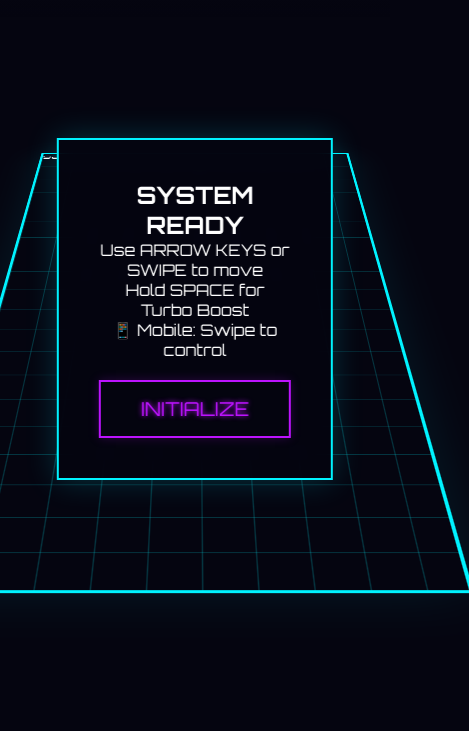
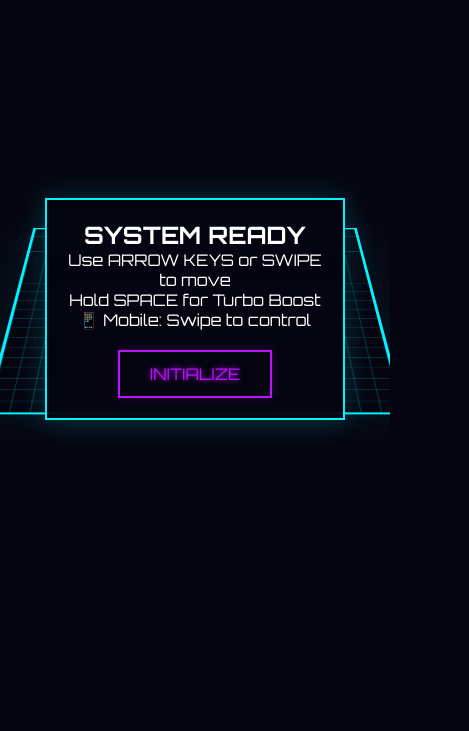
Before and after one commit to nitaidas8979-sketch/snake-game, a plain HTML site: page index.html in a window 390 px wide. Shown: the part 113-844 px from the top of the page, 469 px wide, since content can reach past the window. Drawn offline with Linux system fonts and the light colour scheme.

Commit message:
Fix mobile issues - prevent scrolling, responsive game board, fix touch controls

```diff
--- a/index.html
+++ b/index.html
@@ -3,7 +3,11 @@
 
 <head>
     <meta charset="UTF-8">
-    <meta name="viewport" content="width=device-width, initial-scale=1.0">
+    <meta name="viewport"
+        content="width=device-width, initial-scale=1.0, maximum-scale=1.0, user-scalable=no, viewport-fit=cover">
+    <meta name="theme-color" content="#050510">
+    <meta name="apple-mobile-web-app-capable" content="yes">
+    <meta name="mobile-web-app-capable" content="yes">
     <title>Neon Snake 3D</title>
     <link rel="stylesheet" href="style.css">
     <link href="https://fonts.googleapis.com/css2?family=Orbitron:wght@400;700&display=swap" rel="stylesheet">
@@ -48,7 +52,7 @@
             <div class="floor-grid"></div>
             <div id="game-board-3d">
                 <!-- 3D Cubes injected here -->
-            </div> sa
+            </div>
         </div>
     </div>
 
--- a/script.js
+++ b/script.js
@@ -308,16 +308,23 @@ let touchEndY = 0;
 
 const minSwipeDistance = 30; // Minimum swipe distance in pixels
 
+// Prevent all scrolling on touch devices
 document.addEventListener('touchstart', (e) => {
+  e.preventDefault();
   touchStartX = e.changedTouches[0].screenX;
   touchStartY = e.changedTouches[0].screenY;
-}, { passive: true });
+}, { passive: false });
+
+document.addEventListener('touchmove', (e) => {
+  e.preventDefault();
+}, { passive: false });
 
 document.addEventListener('touchend', (e) => {
+  e.preventDefault();
   touchEndX = e.changedTouches[0].screenX;
   touchEndY = e.changedTouches[0].screenY;
   handleSwipe();
-});
+}, { passive: false });
 
 function handleSwipe() {
   const deltaX = touchEndX - touchStartX;
--- a/style.css
+++ b/style.css
@@ -16,13 +16,23 @@
     box-sizing: border-box;
 }
 
+html,
 body {
     background-color: var(--bg-color);
     color: white;
     font-family: 'Orbitron', sans-serif;
-    height: 100vh;
+    height: 100%;
+    width: 100%;
     overflow: hidden;
     perspective: var(--perspective);
+    position: fixed;
+    top: 0;
+    left: 0;
+    touch-action: none;
+    -webkit-touch-callout: none;
+    -webkit-user-select: none;
+    user-select: none;
+    overscroll-behavior: none;
 }
 
 /* UI Layer */
@@ -141,6 +151,8 @@ h1 {
     justify-content: center;
     align-items: center;
     perspective: var(--perspective);
+    overflow: hidden;
+    touch-action: none;
 }
 
 .world {
@@ -149,6 +161,30 @@ h1 {
     transform-style: preserve-3d;
     transform: rotateX(60deg) rotateZ(0deg);
     transition: transform 0.5s cubic-bezier(0.1, 0.7, 1.0, 0.1);
+    max-width: 95vw;
+    max-height: 60vh;
+}
+
+/* Mobile responsive scaling */
+@media (max-width: 768px) {
+    :root {
+        --grid-size: 18px;
+    }
+
+    h1 {
+        font-size: 1.2rem;
+    }
+
+    .overlay {
+        padding: 20px;
+        width: 90%;
+        max-width: 300px;
+    }
+
+    .cyber-btn {
+        padding: 12px 30px;
+        font-size: 1rem;
+    }
 }
 
 .floor-grid {
```
